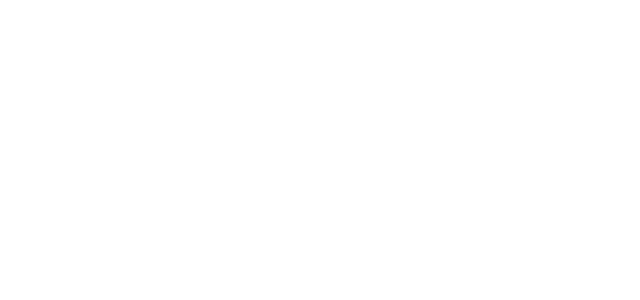
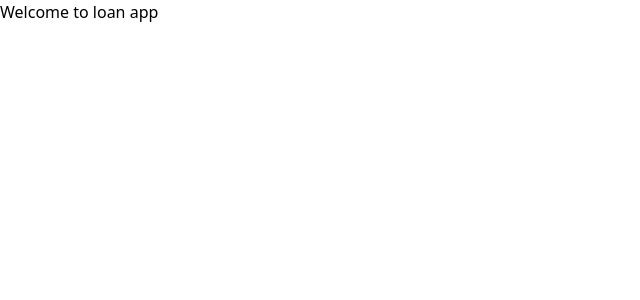
Before and after one commit to stephenOwino/Loan-Calculator_React, a React (Vite) app: page / in a window 1280 px wide. Shown: the top 300 px of the page, without its empty margins (0-640 px from the left). Built offline with nearby package versions, Linux system fonts and the light colour scheme.

Commit message:
added dumy UI

```diff
--- a/src/App.jsx
+++ b/src/App.jsx
@@ -1,7 +1,7 @@
 import React from "react";
 
 const App = () => {
-	return <div></div>;
+	return <div>Welcome to loan app</div>;
 };
 
 export default App;
```
